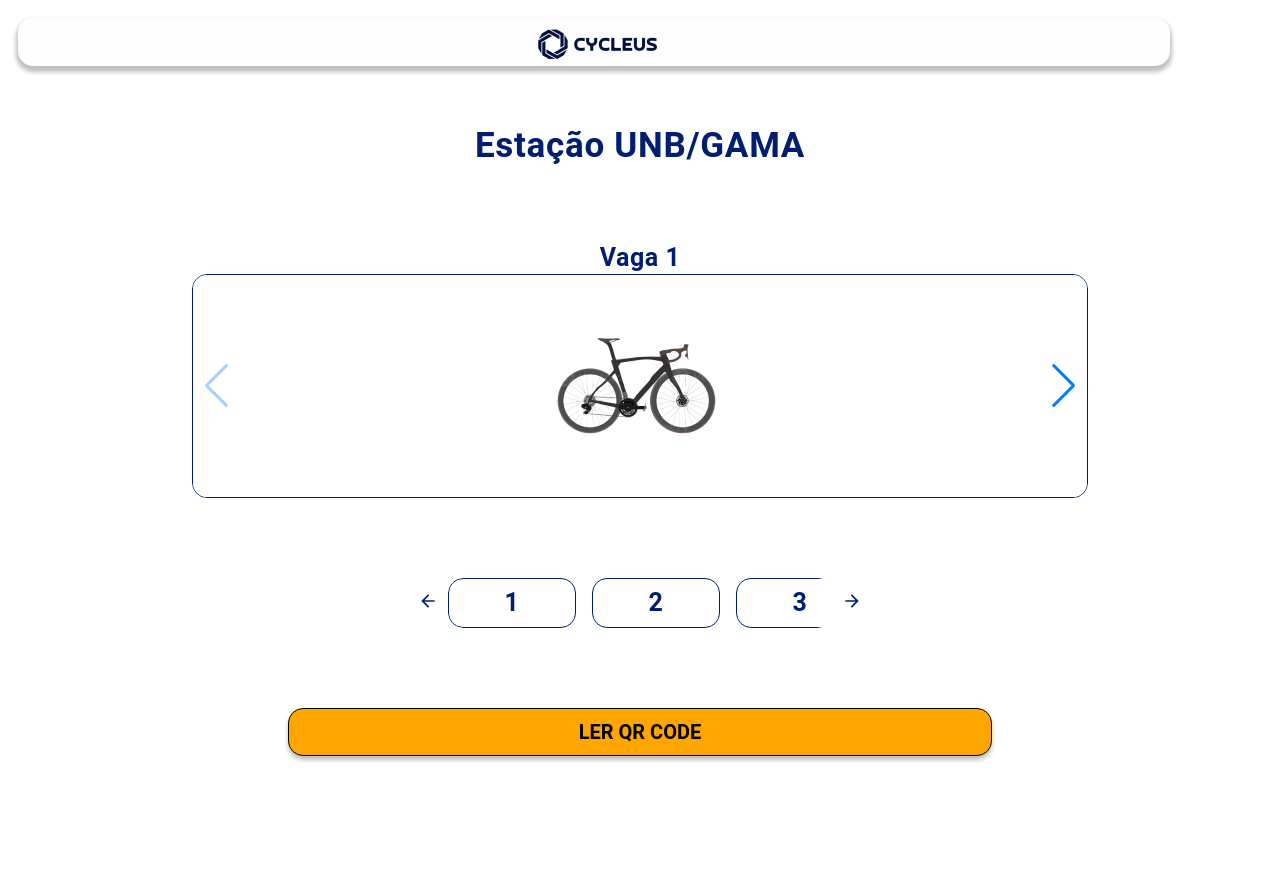
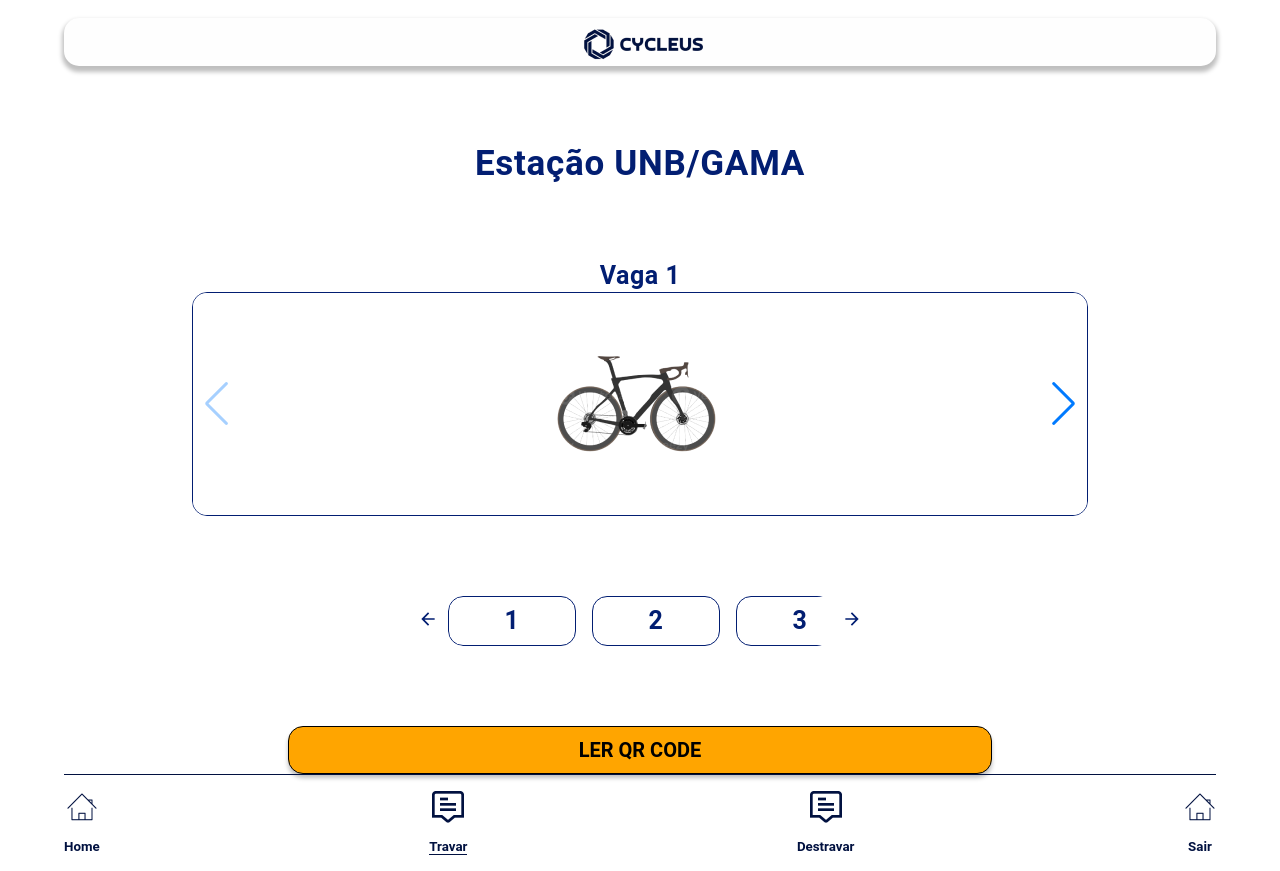
Before and after one commit to yuriAlves5/PI2_CYCLEUS_FRONTEND, a React (Create React App) app: page /station in a window 1280 px wide. Before the commit the page ends 818 px from the top, so only its background shows below. Built offline with nearby package versions, Linux system fonts and the light colour scheme.

Commit message:
alteracoes na logica do footer, adicionando acoes para os botoes da tela main e atualizacoes na tela da estacao

```diff
--- a/src/components/Footer/index.js
+++ b/src/components/Footer/index.js
@@ -15,13 +15,18 @@ const Footer = () => {
     navigate('/station');
   }
 
+  const navigateToMain = () => {
+    navigate('/main_station');
+  }
+
+  const navigateToUnlock = () => {
+    navigate('/unlock');
+  }
+
   const className = (path) => {
     return path === currentPath ? "border" : '';
   }
 
-  const footerColor = (img) => {
-    return "/unlock" === currentPath ? img + '-marine.png' : img + '.png';
-  }
 
   const isUnlock = (path) => {
     return path === currentPath ? "unlock" : '';
@@ -32,22 +37,29 @@ const Footer = () => {
     navigate('/logout');
   }
 
-  const handleLockClick = () => {
-    // Lógica para travar a bicicleta
-    navigateToStation();
+  const footerColor = (img) => {
+    // mudar a cor do footer
+
+    return "/unlock" === currentPath || "/station" === currentPath ? img + '-marine.png' : img + '.png';
   }
+
+
 
   return (
     <div className="footer-wrapper">
-      <div className={`footer-container ${isUnlock("/unlock")}`}>
-        <button className={`${className("/station")}`} onClick={navigateToStation}>
+      <div className={`footer-container ${isUnlock("/unlock")} ${isUnlock("/station")}`}>
+        <button className={`${className("/main_station")}`} onClick={navigateToMain}>
           <img src={footerColor('./home')} alt="Home" />
           Home
         </button>
-        <button className={`${className("/lock")}`} onClick={handleLockClick}>
+
+        <button className={`${className("/station")}`} onClick={navigateToStation}>
           <img src={footerColor('./comment')} alt="Travar" /> Travar
         </button>
-        <button className={`${className("/unlock")}`}><img src={footerColor('./comment')} alt="Destravar" /> Destravar</button>
+
+        <button className={`${className("/unlock")}`}><img src={footerColor('./comment')} alt="Destravar" onClick={navigateToUnlock} /> Destravar
+        </button>
+
         <button onClick={handleLogout}><img src={footerColor('./home')} alt="Sair" /> Sair</button>
       </div>
     </div>
--- a/src/pages/Main_station/Main_station.scss
+++ b/src/pages/Main_station/Main_station.scss
@@ -50,7 +50,7 @@
     }
 }
 
-@media (min-width: 901px) {
+@media (min-width: 800px) {
     .station-logo-bike{
         display: none;
     }
--- a/src/pages/Main_station/index.js
+++ b/src/pages/Main_station/index.js
@@ -3,7 +3,19 @@ import Footer from "../../components/Footer";
 import React from 'react';
 import Header from "../../components/Header";
 
+import { useNavigate } from "react-router-dom";
+
 const Main_station = () => {
+  const navigate = useNavigate();
+
+  const navigateToStation = () => {
+    navigate('/station')
+  }
+
+  const alertaEstacao = () => {
+    alert("Essa estação ainda não está pronta!")
+  }
+
   return (
     <div className="station-wrapper">
 
@@ -15,16 +27,16 @@ const Main_station = () => {
 
         <div className="stations-buttons">
             <div className="fga-station">
-                    <button>Estação UNB/FGA </button>
+                    <button onClick={navigateToStation} >Estação UNB/FGA </button>
             </div>
             <div className="fce-station">
-                    <button>Estação UNB/FCE </button>
+                    <button onClick={alertaEstacao}>Estação UNB/FCE </button>
             </div>
             <div className="darcy-station">
-                    <button>Estação UNB/DARCY </button>
+                    <button onClick={alertaEstacao}>Estação UNB/DARCY </button>
             </div>
             <div className="fal-station">
-                    <button>Estação UNB/FAL </button>
+                    <button onClick={alertaEstacao}>Estação UNB/FAL </button>
             </div>
         </div>
       </div>
--- a/src/pages/Station.jsx
+++ b/src/pages/Station.jsx
@@ -13,6 +13,7 @@ import "swiper/css/navigation";
 import Arrow_forward from "../assests/Arrow_forward.svg";
 import Arrow_back from "../assests/Arrow_back.svg";
 import bike from "../assests/bike_1.png";
+import Footer from '../components/Footer';
 
 const Station = () => {
   const [scannerOpen, setScannerOpen] = useState(false);
@@ -83,7 +84,7 @@ const Station = () => {
   };
 
   return (
-    <div>
+    <div className="div-station">
       <Header />
 
       <div id="station_name">
@@ -160,6 +161,7 @@ const Station = () => {
           </div>
         </Popup>
       </div>
+      <Footer/>
     </div>
   );
 };
--- a/src/styles/Station.css
+++ b/src/styles/Station.css
@@ -50,6 +50,12 @@
   width: 5px;
   border: 1px solid #021E72;
   height: auto;
+}
+
+.div-station{
+  display: flex;
+  flex-direction: column;
+  align-items: center;
 }
 
 
```
